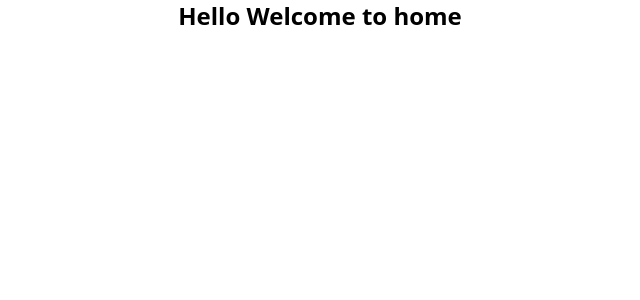
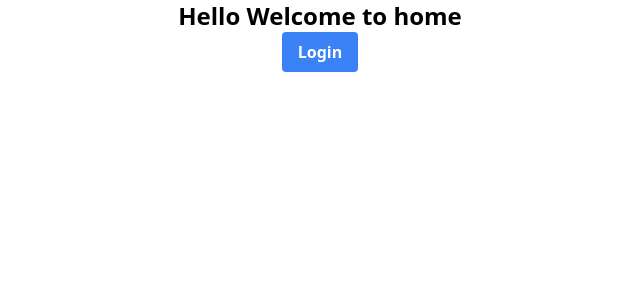
Before and after one commit to jaydeepdey03/firebase-auth, a Next.js app: page / in a window 1280 px wide. Shown: the top 300 px of the page, without its empty margins (320-960 px from the left). Built offline with nearby package versions, Linux system fonts and the light colour scheme.

Commit message:
modified

```diff
--- a/pages/Auth.js
+++ b/pages/Auth.js
@@ -22,10 +22,6 @@
         signInSuccessWithAuthResult: () => true,
     }
 };
-
-
-
-
 
 
 const Auth = () => {
--- a/pages/index.js
+++ b/pages/index.js
@@ -1,5 +1,6 @@
 import Head from 'next/head'
 import Image from 'next/image'
+import Link from 'next/link'
 import styles from '../styles/Home.module.css'
 import Auth from './Auth'
 
@@ -13,6 +14,11 @@
         <link rel="icon" href="/favicon.ico" />
       </Head>
       <h1 className='text-center text-2xl font-bold'>Hello Welcome to home</h1>
+      <div className='flex justify-center items-center'>
+        <button className="bg-blue-500 hover:bg-blue-700 text-white font-bold py-2 px-4 rounded">
+          <Link href='/Auth'>Login</Link>
+        </button>
+      </div>
     </div>
   )
 }
```
